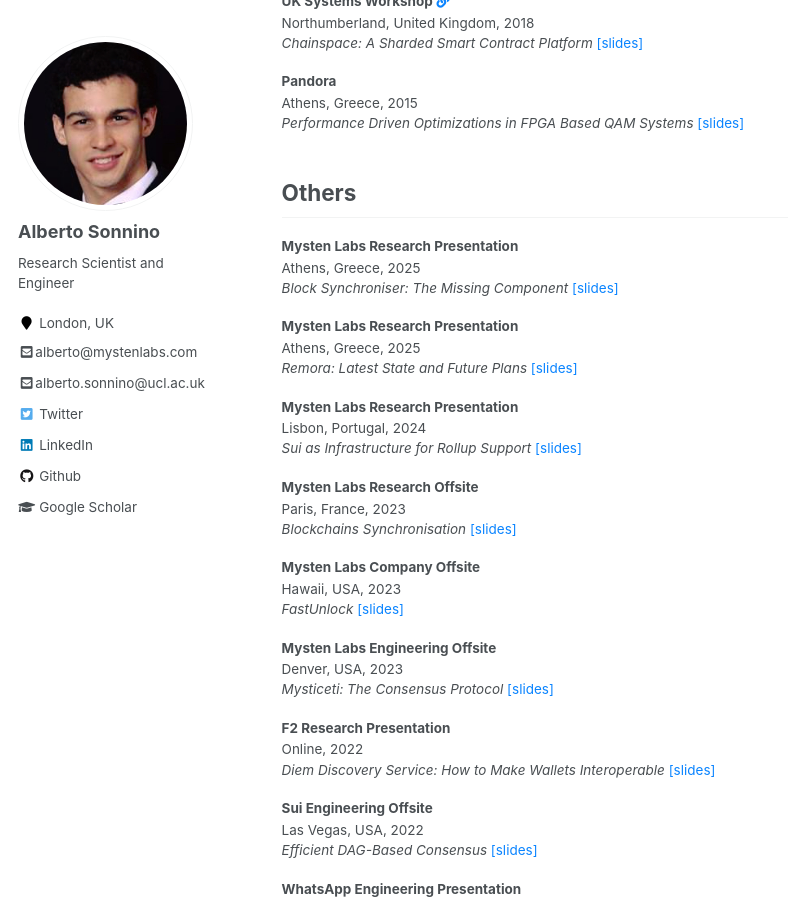
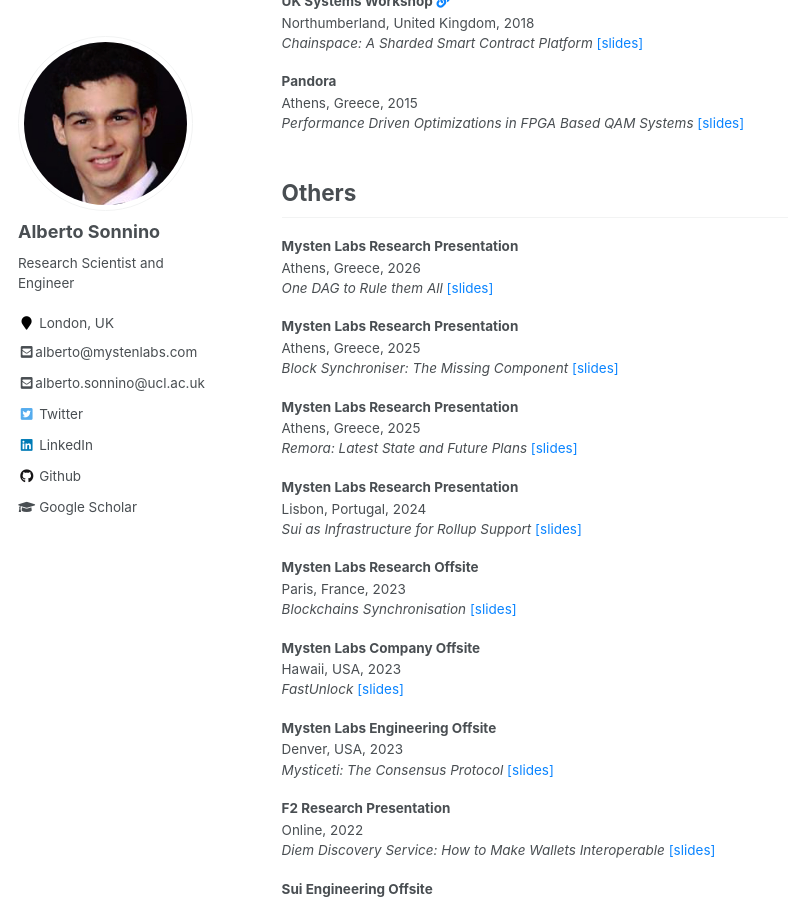
Before and after one commit to asonnino/asonnino.github.io, a Jekyll site: the page built from _pages/talks.md, in a window 1280 px wide and 900 px high, scrolled down 6293 px. Shown: the whole window, without its empty margins (0-788 px from the left). Built offline with Jekyll 4.4.1, drawn with Linux system fonts in a browser that asks for light colours.

Commit message:
feat: add hydrozoan slides

```diff
--- a/_data/talks.json
+++ b/_data/talks.json
@@ -871,5 +871,13 @@
     "location": "Online",
     "date": 2026,
     "slides": "ucsb-capstone-2026-v1.pdf"
-  }
+  },
+  {
+    "category": "misc",
+    "title": "One DAG to Rule them All",
+    "event": "Mysten Labs Research Presentation",
+    "location": "Athens, Greece",
+    "date": 2026,
+    "slides": "hydrozoan-v1.pdf"
+  },
 ]
```
Also changed, not shown: 2 other files.
